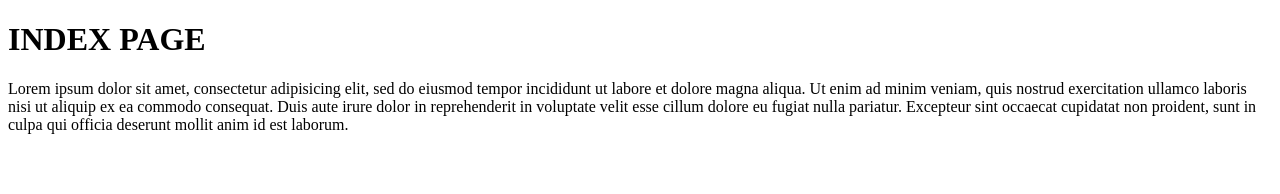
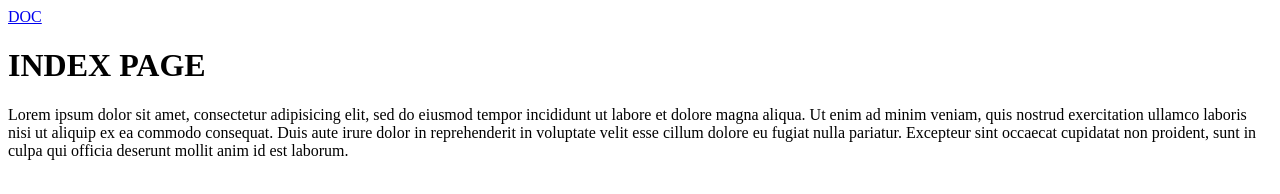
Before and after one commit to huebye/GamingMovies, a plain HTML site: page index.html in a window 1280 px wide. Drawn offline with Linux system fonts and the light colour scheme.

Commit message:
Update index.html

```diff
--- a/index.html
+++ b/index.html
@@ -5,6 +5,9 @@
     <title>INDEX</title>
   </head>
   <body>
+    <header>
+      <a href="./documentation.html">DOC</a>
+    </header>
     <h1>INDEX PAGE</h1>
     <p>Lorem ipsum dolor sit amet, consectetur adipisicing elit, sed do eiusmod tempor incididunt ut labore et dolore magna aliqua. Ut enim ad minim veniam, quis nostrud exercitation ullamco laboris nisi ut aliquip ex ea commodo consequat. Duis aute irure dolor in reprehenderit in voluptate velit esse cillum dolore eu fugiat nulla pariatur. Excepteur sint occaecat cupidatat non proident, sunt in culpa qui officia deserunt mollit anim id est laborum.</p>
   </body>
```
